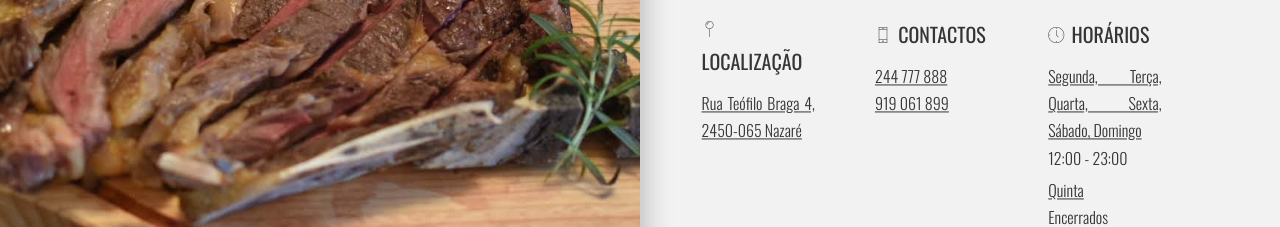
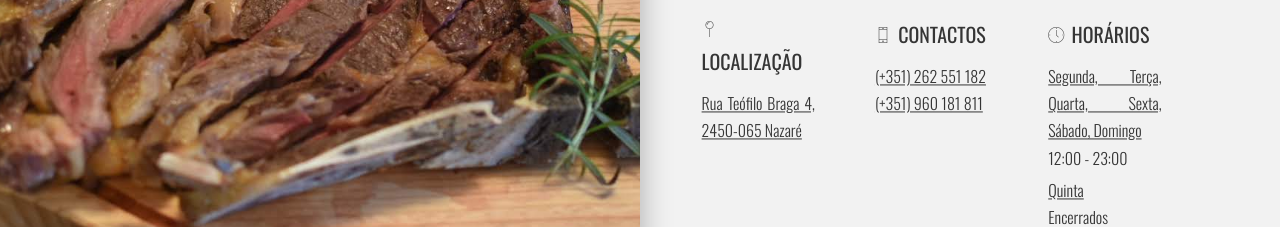
Before and after one commit to jmcalves275/tiacaia, a website: page index.html in a window 1280 px wide. Shown: the part 3534-3761 px from the top of the page. Drawn offline with nearby package versions, Linux system fonts and the light colour scheme; files that its build step writes are made by us from their sources.

Commit message:
update phone

```diff
--- a/index.html
+++ b/index.html
@@ -176,8 +176,8 @@
                                     <h3 class="heading-tertiary inline">Contactos</h3>
                                 </div>
                                 <ul class="list">
-                                    <li class="list__item--underline">244 777 888 </li>
-                                    <li class="list__item--underline">919 061 899</li>
+                                    <li class="list__item--underline">(+351) 262 551 182 </li>
+                                    <li class="list__item--underline">(+351) 960 181 811</li>
                                 </ul>
                             </div>
                             <div class="col-1-of-3">
```
